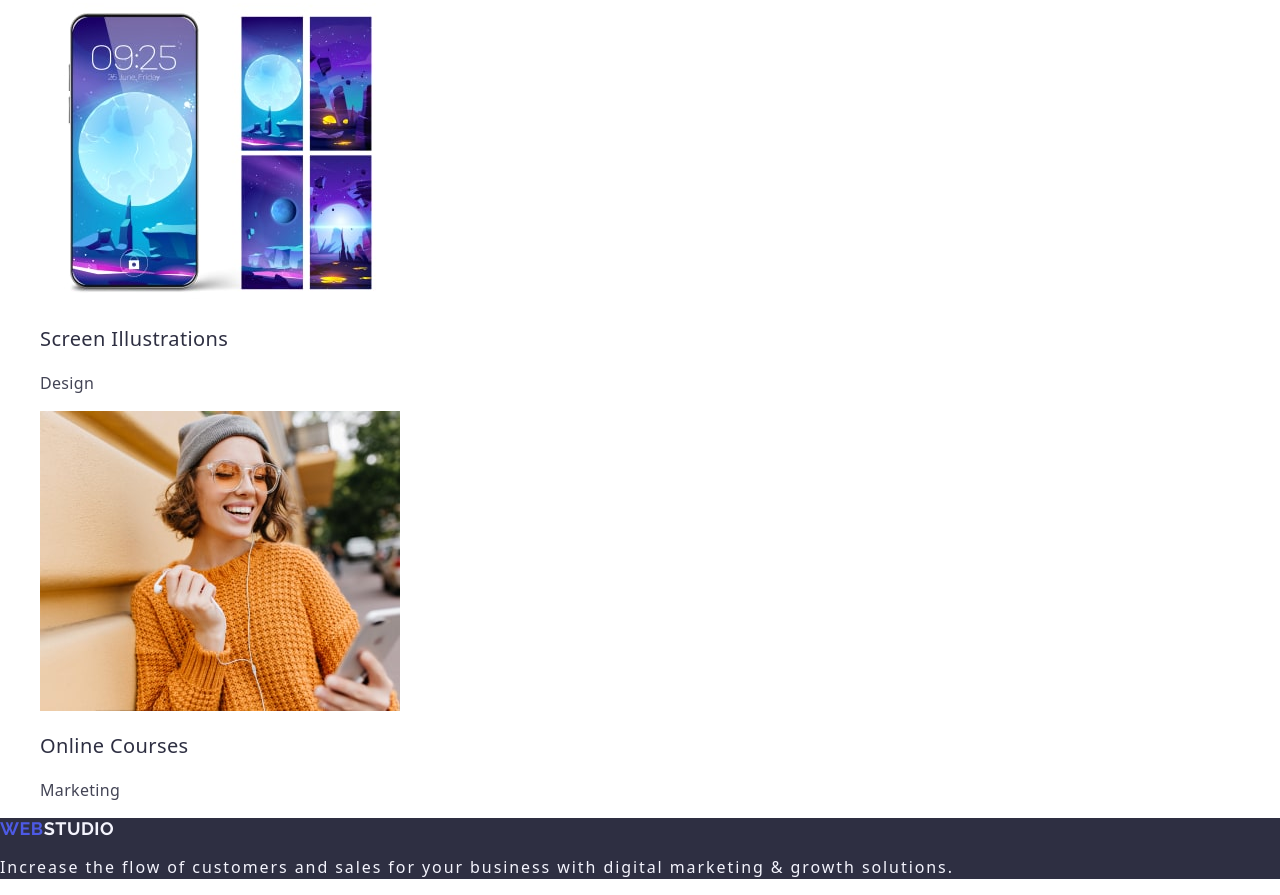
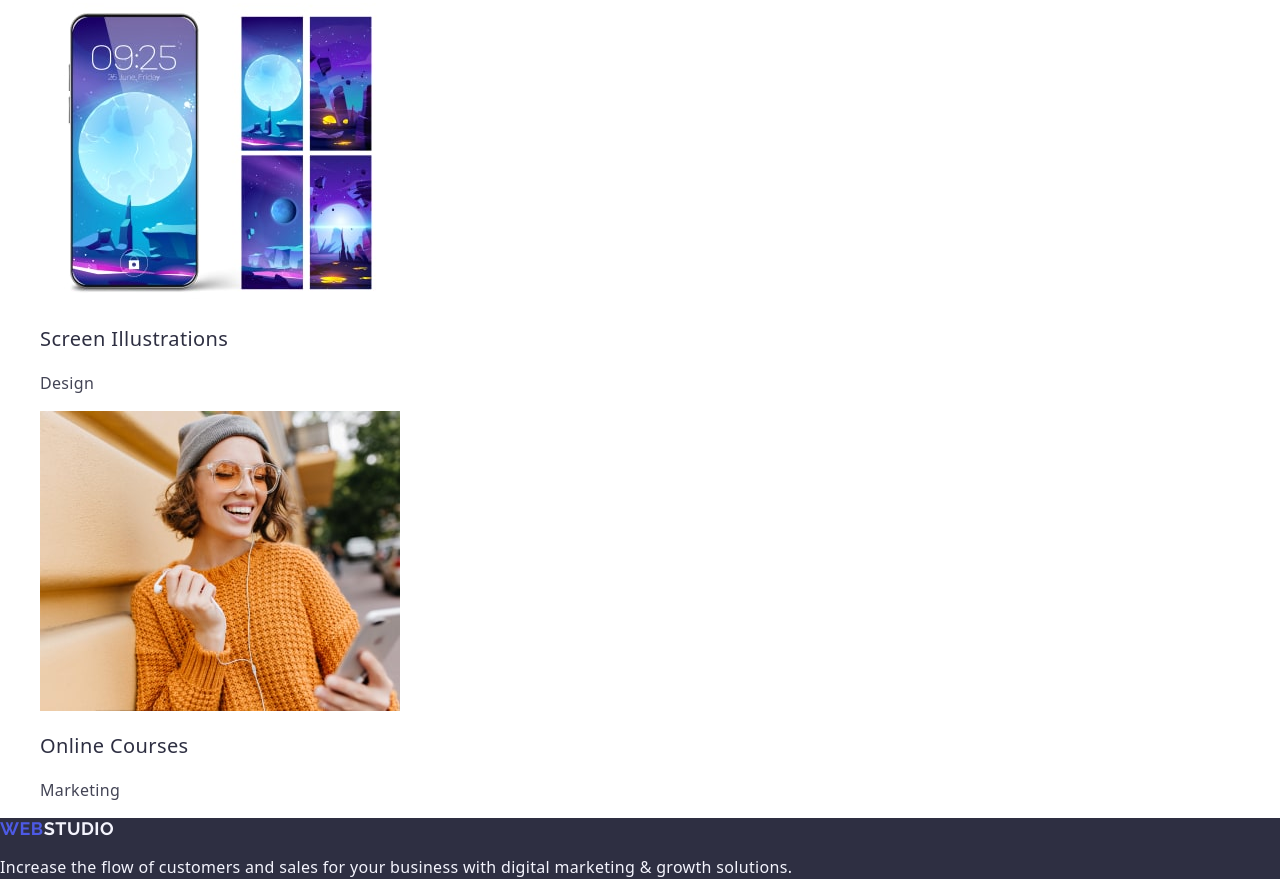
Before and after one commit to AHetman/goit-homework-02, a plain HTML site: page index.html in a window 1280 px wide. Shown: the part 3987-4882 px from the top of the page. Drawn offline with nearby package versions, Linux system fonts and the light colour scheme.

Commit message:
homework-02-correction-03

```diff
--- a/css/styles.css
+++ b/css/styles.css
@@ -185,5 +185,5 @@ a {
   font-size: 16px;
   font-weight: 400;
   line-height: 1.5;
-  letter-spacing: 0.12em;
+  letter-spacing: 0.02em;
 }
```
